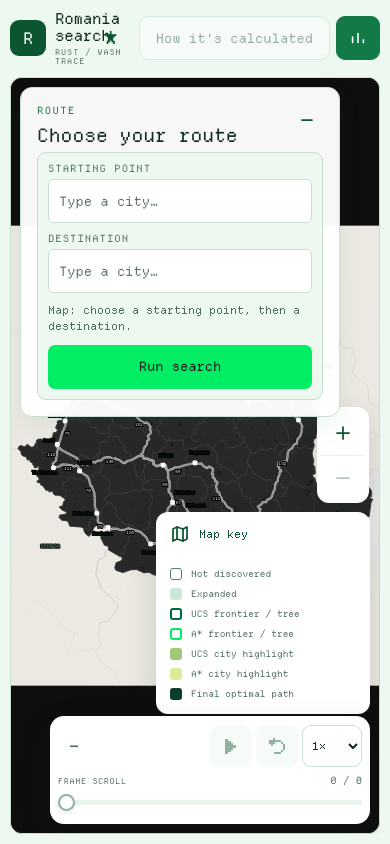
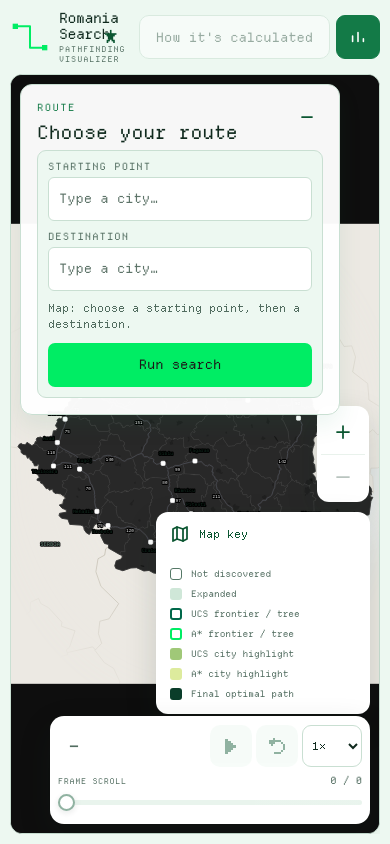
Before and after one commit to Potaeeatsthis/kmitl-romania-map, a Next.js app: page / in a window 390 px wide. Built offline with nearby package versions, Linux system fonts and the light colour scheme.

Commit message:
FEAT: Refine Search Branding and Route Styling
Replace the letter badge with a route icon and clarify the product label. Tune header sizing, road contrast, and navigation styling for a more consistent visual identity.

```diff
--- a/app/heuristic-steps/page.module.css
+++ b/app/heuristic-steps/page.module.css
@@ -548,7 +548,8 @@
   justify-content: center;
   padding: 8px 14px;
   border: 1px solid var(--line);
-  border-radius: 999px;
+  border-radius: 0;
+  box-shadow: 3px 3px 0 var(--line);
   color: var(--green-dark);
   font-size: 12px;
   text-decoration: none;
@@ -558,6 +559,7 @@
 .backLink:hover {
   border-color: var(--green-dark);
   background: var(--green-pale);
+  box-shadow: 3px 3px 0 var(--green-dark);
 }
 
 .valueHighlight {
--- a/components/search/RomaniaSearch.module.css
+++ b/components/search/RomaniaSearch.module.css
@@ -123,23 +123,23 @@
 
 .brandMark {
   width: 40px;
-  height: 40px;
+  height: 34px;
   display: grid;
   place-items: center;
   flex: 0 0 auto;
-  border-radius: 10px;
-  background: var(--action-strong);
-  color: var(--on-accent);
-  font-size: 18px;
-  line-height: 1;
+  color: var(--green-bright);
+}
+
+.brandRoute {
+  display: block;
 }
 
 .title {
   margin: 0;
-  font-size: clamp(17px, 2vw, 21px);
+  font-size: clamp(16px, 1.8vw, 19px);
   font-weight: 400;
   line-height: 1.15;
-  letter-spacing: -0.02em;
+  letter-spacing: -0.03em;
 }
 
 .productTag {
@@ -254,14 +254,12 @@
   }
 
   .brandMark {
-    width: 36px;
-    height: 36px;
-    border-radius: 9px;
-    font-size: 16px;
+    width: 40px;
+    height: 32px;
   }
 
   .title {
-    font-size: 15px;
+    font-size: 14px;
   }
 
   .productTag {
--- a/components/search/RomaniaSearch.tsx
+++ b/components/search/RomaniaSearch.tsx
@@ -70,10 +70,29 @@ export default function RomaniaSearch({ headerAction }: { headerAction?: ReactNo
     <main className={styles.page}>
       <header className={styles.header}>
         <div className={styles.brand}>
-          <span className={styles.brandMark} aria-hidden="true">R</span>
+          <span className={styles.brandMark} aria-hidden="true">
+            <svg
+              className={styles.brandRoute}
+              viewBox="0 0 30 24"
+              width="40"
+              height="32"
+              fill="none"
+              focusable="false"
+            >
+              <path
+                d="M4 4H15V20H26"
+                stroke="currentColor"
+                strokeWidth="1.5"
+                strokeLinecap="round"
+                strokeLinejoin="round"
+              />
+              <rect x="2" y="2" width="4" height="4" fill="currentColor" />
+              <rect x="24" y="18" width="4" height="4" fill="currentColor" />
+            </svg>
+          </span>
           <div>
-            <h1 className={styles.title}>Romania search</h1>
-            <p className={styles.productTag}>RUST / WASM TRACE</p>
+            <h1 className={styles.title}>Romania Search</h1>
+            <p className={styles.productTag}>PATHFINDING VISUALIZER</p>
           </div>
         </div>
         <div className={styles.headerActions}>
--- a/components/search/SearchMap.module.css
+++ b/components/search/SearchMap.module.css
@@ -11,8 +11,8 @@
   --county-fill: #282828;
   --county-line: #474747;
   --country-outline: #4a4a4a;
-  --road-casing: #b5b5b5;
-  --road-center: #707070;
+  --road-casing: #2c2a2a;
+  --road-center: #555c66;
   --road-label: #ffffff;
   --city-stroke: #ffffff;
   --map-label-text: #ffffff;
```
